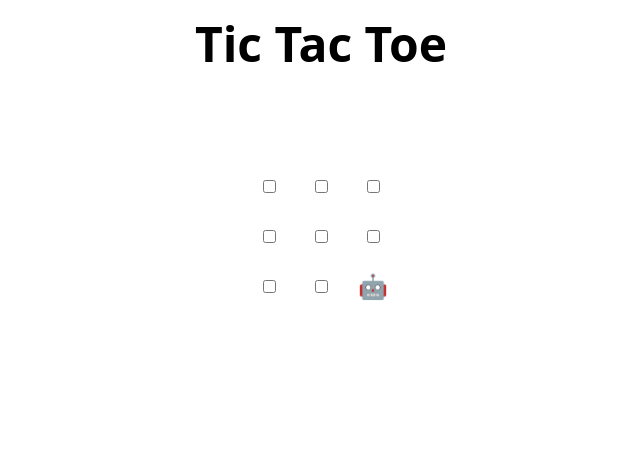
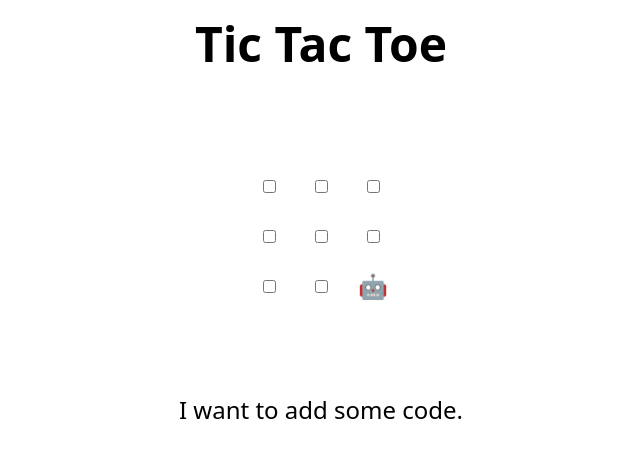
Before and after one commit to yuewanzhijing/skills-review-pull-requests, a plain HTML site: page index.html in a window 1280 px wide. Shown: the whole page, without its empty margins (319-959 px from the left). Drawn offline with Linux system fonts and the light colour scheme.

Commit message:
Update index.html
add a new line.

```diff
--- a/index.html
+++ b/index.html
@@ -48,7 +48,7 @@
 </table>
 
 <h2 hidden>Game over, refresh to play again 🧑‍💻 🤖!</h2>
-
+I want to add some code.
 <script>
   // Initialization
   const boxes = Array.from(document.querySelectorAll("td"));
```
